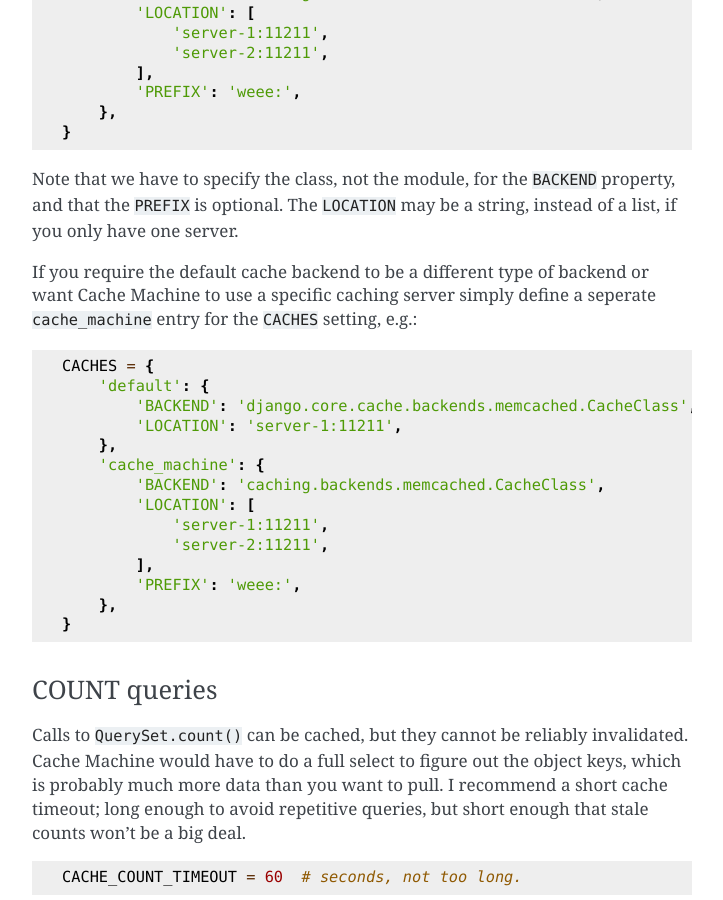
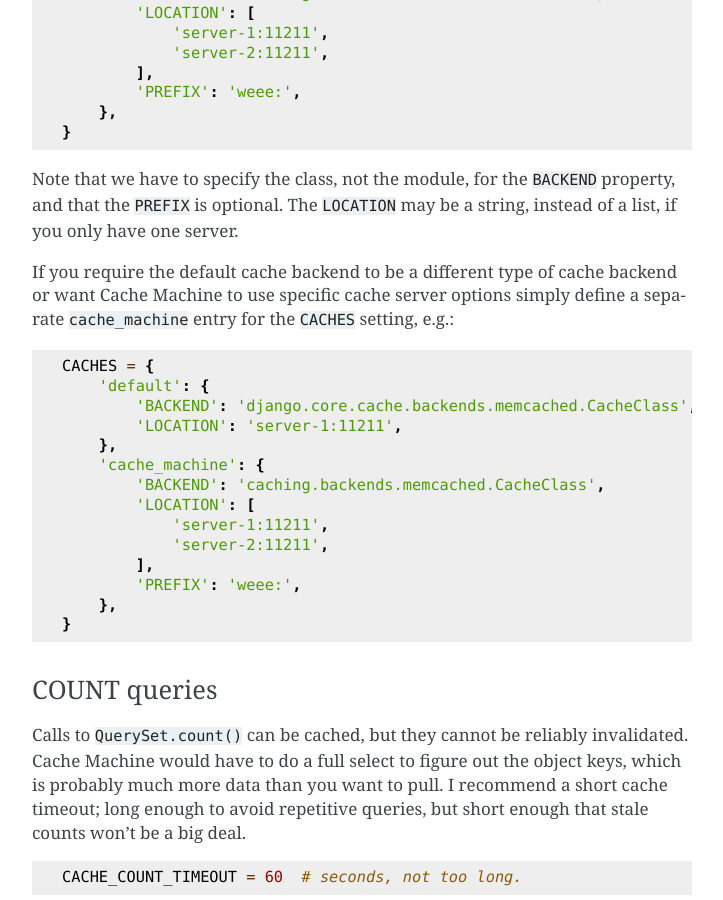
Before and after one commit to django-cache-machine/django-cache-machine, a Sphinx documentation site: the page built from docs/index.rst, in a window 1280 px wide and 900 px high, scrolled down 990 px. Shown: the whole window, without its empty margins (388-1111 px from the left). Built offline with Sphinx 7.4.7, drawn with Linux system fonts in a browser that asks for light colours.

Commit message:
Clarified documentation a bit.

```diff
--- a/docs/index.rst
+++ b/docs/index.rst
@@ -58,9 +58,9 @@ property, and that the ``PREFIX`` is optional. The ``LOCATION`` may be a
 string, instead of a list, if you only have one server.
 
 If you require the default cache backend to be a different type of
-backend or want Cache Machine to use a specific caching server simply
-define a seperate ``cache_machine`` entry for the ``CACHES`` setting,
-e.g.::
+cache backend or want Cache Machine to use specific cache server
+options simply define a separate ``cache_machine`` entry for the
+``CACHES`` setting, e.g.::
 
     CACHES = {
         'default': {
```
